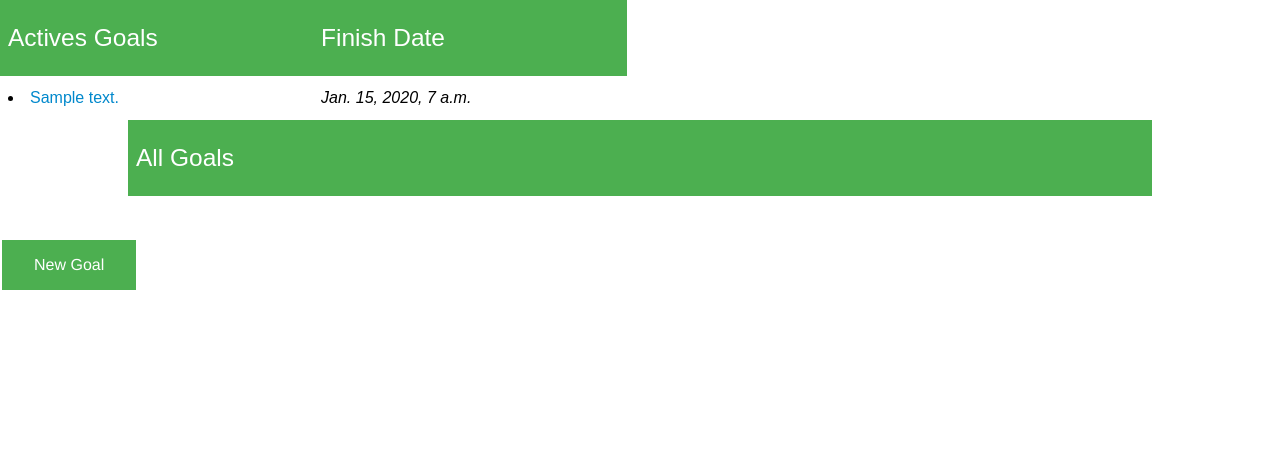
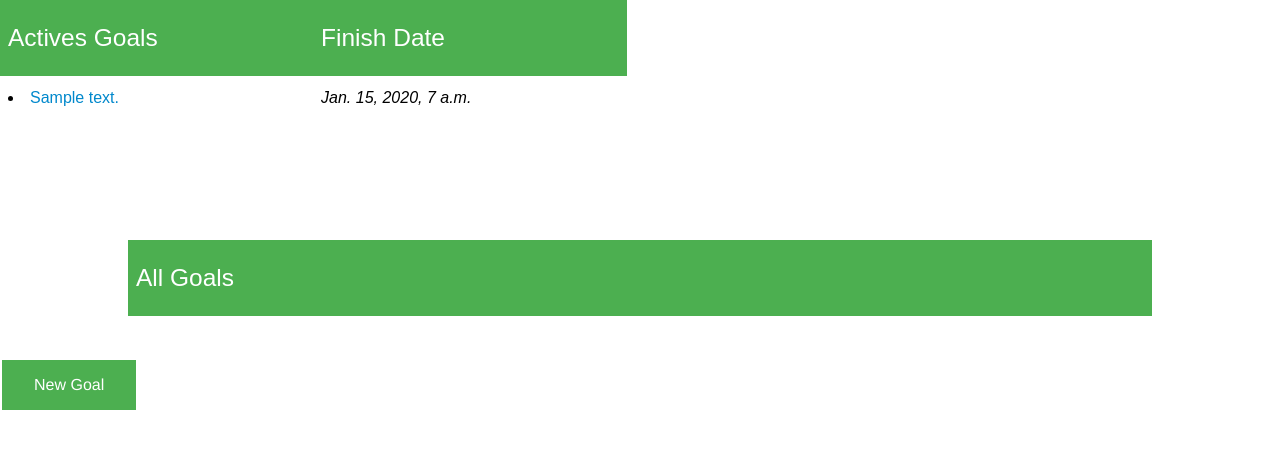
Before and after one commit to ingsoft-famaf/RandomTeam, a Django app: a page that uses GoalSetTracker/login/templates/login/home.html in a window 1280 px wide. Shown: the part 84-533 px from the top of the page. Run offline with Django 3.2, Linux system fonts and the light colour scheme; a user stored in the database is signed in; tables that the repository leaves empty hold one stand-in row (values such as "Sample post"); lists and menus that the app fills with data are empty; parts of the project's set-up code (start-up, migrations or seed data) failed here and were passed over; some web fonts are replaced.

Commit message:
Se modifico que para ver si una meta esta vencida o no se utilice su estado y no su fecha. Cambiado el css para poder mostrar muchas metas en la pantalla

```diff
--- a/GoalSetTracker/goal/models.py
+++ b/GoalSetTracker/goal/models.py
@@ -31,7 +31,7 @@ class AbstractGoal(models.Model):
         return self.goal_text
 
     def is_active(self):
-        return self.finish_date > timezone.now()
+        return (self.state != "FINISH")
 
 @python_2_unicode_compatible
 class Goal(AbstractGoal):
--- a/GoalSetTracker/login/templates/login/home.html
+++ b/GoalSetTracker/login/templates/login/home.html
@@ -20,13 +20,6 @@ th {
     background-color: #4CAF50;
     color: white;
 }
-table.center {
-  margin-left:auto;
-  margin-right:auto;
-  width: 80%;
-
-}
-
 
 .button {
     background-color: #4CAF50;
@@ -49,12 +42,21 @@ table.absolute {
     height: 120px;
 }
 table.left {
-    position: absolute;
     left: 0px;
     top: 84px;
     width: 49%;
     height: 120px;
 }
+
+table.center {
+  position: relative;;
+  bottom: 0;
+  margin-left:auto;
+  margin-right:auto;
+  width: 80%;
+
+}
+
 </style>
 {% if goals %}
         <table class="left">
```
